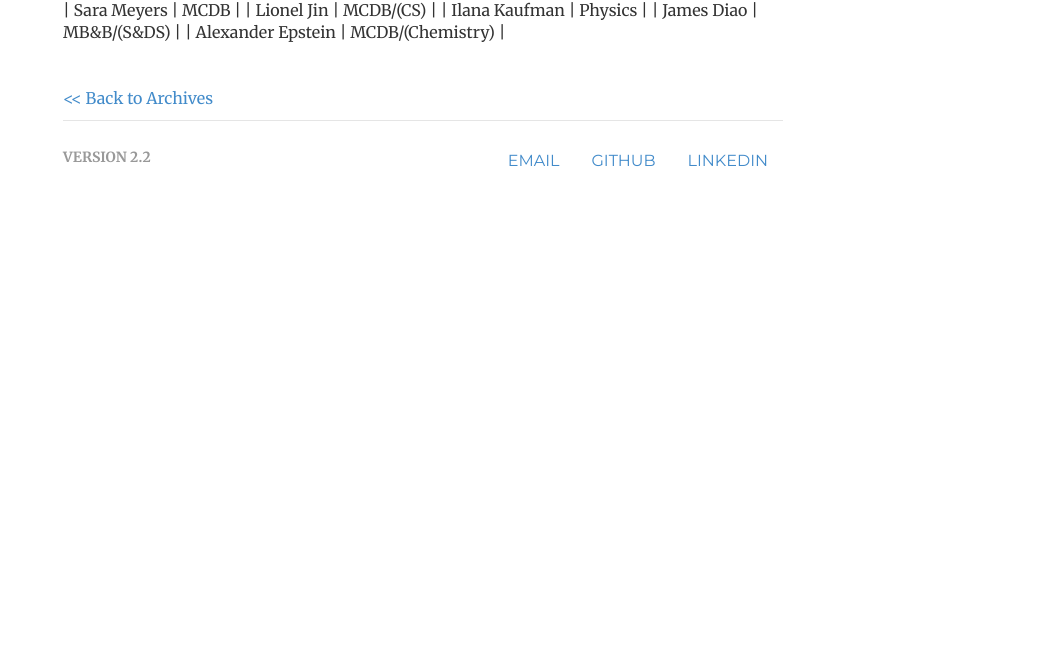
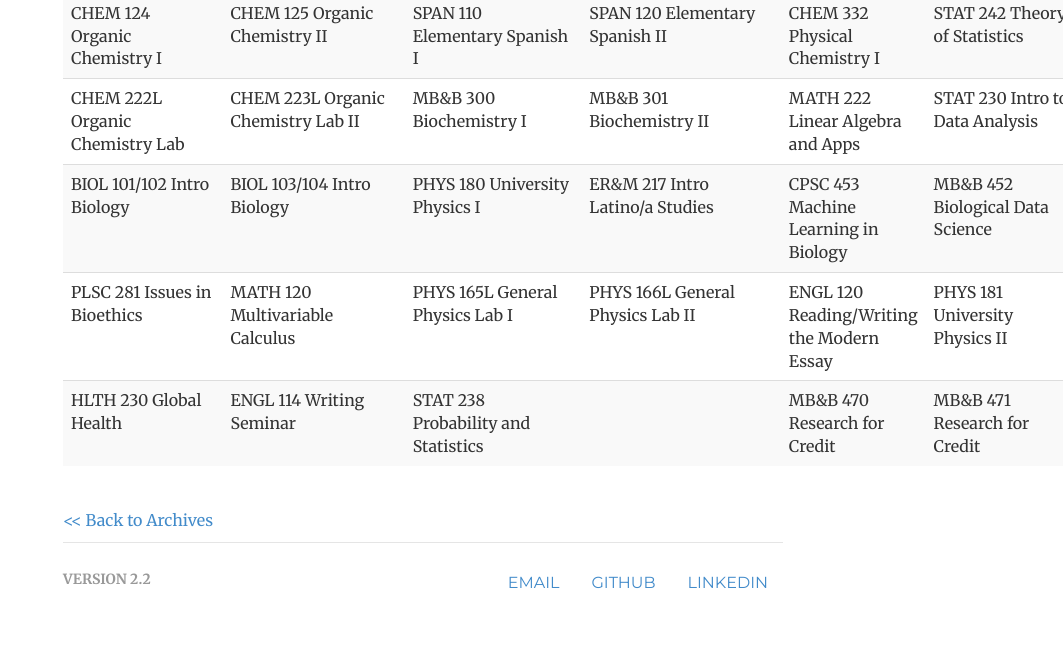
Before and after one commit to WENWENYU/jamesdiao.github.io, a Jekyll site: the page built from _posts/2017-04-28-ysea-award.md, in a window 1280 px wide. Shown: the part 651-1296 px from the top of the page, without its empty margins (217-1280 px from the left). Built offline with Jekyll 4.4.1, drawn with Linux system fonts in a browser that asks for light colours; before the commit the page ends 900 px from its top, so only the background shows below that; some of the changed text lies outside the part shown.

Commit message:
Fixed bug, added table settings

```diff
--- a/_posts/2017-04-28-ysea-award.md
+++ b/_posts/2017-04-28-ysea-award.md
@@ -9,15 +9,56 @@ Today, I was surprised to receive an award from the Yale Science and Engineering
 ![Recipients in the class of 2018:](https://news.yale.edu/2017/05/03/deans-vanderlick-and-cooley-among-those-honored-ysea)
 
 <table class="table table-striped table-hover">
-| Name              | Major               |
-|-------------------|---------------------|
-| Julia Borowski    | Chemistry           |
-| Martin Lim        | Chemistry/Economics |
-| Adam Lowet        | CogSci/MCDB         |
-| Scott Stankey     | Math                |
-| Sara Meyers       | MCDB                |
-| Lionel Jin        | MCDB/(CS)           |
-| Ilana Kaufman     | Physics             |
-| James Diao        | MB&B/(S&DS)         |
-| Alexander Epstein | MCDB/(Chemistry)    |
+<thead>
+<tr class="header">
+<th align="left">FRESHMAN_FALL</th>
+<th align="left">FRESHMAN_SPRING</th>
+<th align="left">SOPHOMORE_FALL</th>
+<th align="left">SOPHOMORE_SPRING</th>
+<th align="left">JUNIOR_FALL</th>
+<th align="left">JUNIOR_SPRING</th>
+</tr>
+</thead>
+<tbody>
+<tr class="odd">
+<td align="left">CHEM 124 Organic Chemistry I</td>
+<td align="left">CHEM 125 Organic Chemistry II</td>
+<td align="left">SPAN 110 Elementary Spanish I</td>
+<td align="left">SPAN 120 Elementary Spanish II</td>
+<td align="left">CHEM 332 Physical Chemistry I</td>
+<td align="left">STAT 242 Theory of Statistics</td>
+</tr>
+<tr class="even">
+<td align="left">CHEM 222L Organic Chemistry Lab</td>
+<td align="left">CHEM 223L Organic Chemistry Lab II</td>
+<td align="left">MB&amp;B 300 Biochemistry I</td>
+<td align="left">MB&amp;B 301 Biochemistry II</td>
+<td align="left">MATH 222 Linear Algebra and Apps</td>
+<td align="left">STAT 230 Intro to Data Analysis</td>
+</tr>
+<tr class="odd">
+<td align="left">BIOL 101/102 Intro Biology</td>
+<td align="left">BIOL 103/104 Intro Biology</td>
+<td align="left">PHYS 180 University Physics I</td>
+<td align="left">ER&amp;M 217 Intro Latino/a Studies</td>
+<td align="left">CPSC 453 Machine Learning in Biology</td>
+<td align="left">MB&amp;B 452 Biological Data Science</td>
+</tr>
+<tr class="even">
+<td align="left">PLSC 281 Issues in Bioethics</td>
+<td align="left">MATH 120 Multivariable Calculus</td>
+<td align="left">PHYS 165L General Physics Lab I</td>
+<td align="left">PHYS 166L General Physics Lab II</td>
+<td align="left">ENGL 120 Reading/Writing the Modern Essay</td>
+<td align="left">PHYS 181 University Physics II</td>
+</tr>
+<tr class="odd">
+<td align="left">HLTH 230 Global Health</td>
+<td align="left">ENGL 114 Writing Seminar</td>
+<td align="left">STAT 238 Probability and Statistics</td>
+<td align="left"></td>
+<td align="left">MB&amp;B 470 Research for Credit</td>
+<td align="left">MB&amp;B 471 Research for Credit</td>
+</tr>
+</tbody>
 </table>
```
Also changed, not shown: Rmd/2017-08-22-junior-schedule.md (added, +148 -0 lines).
